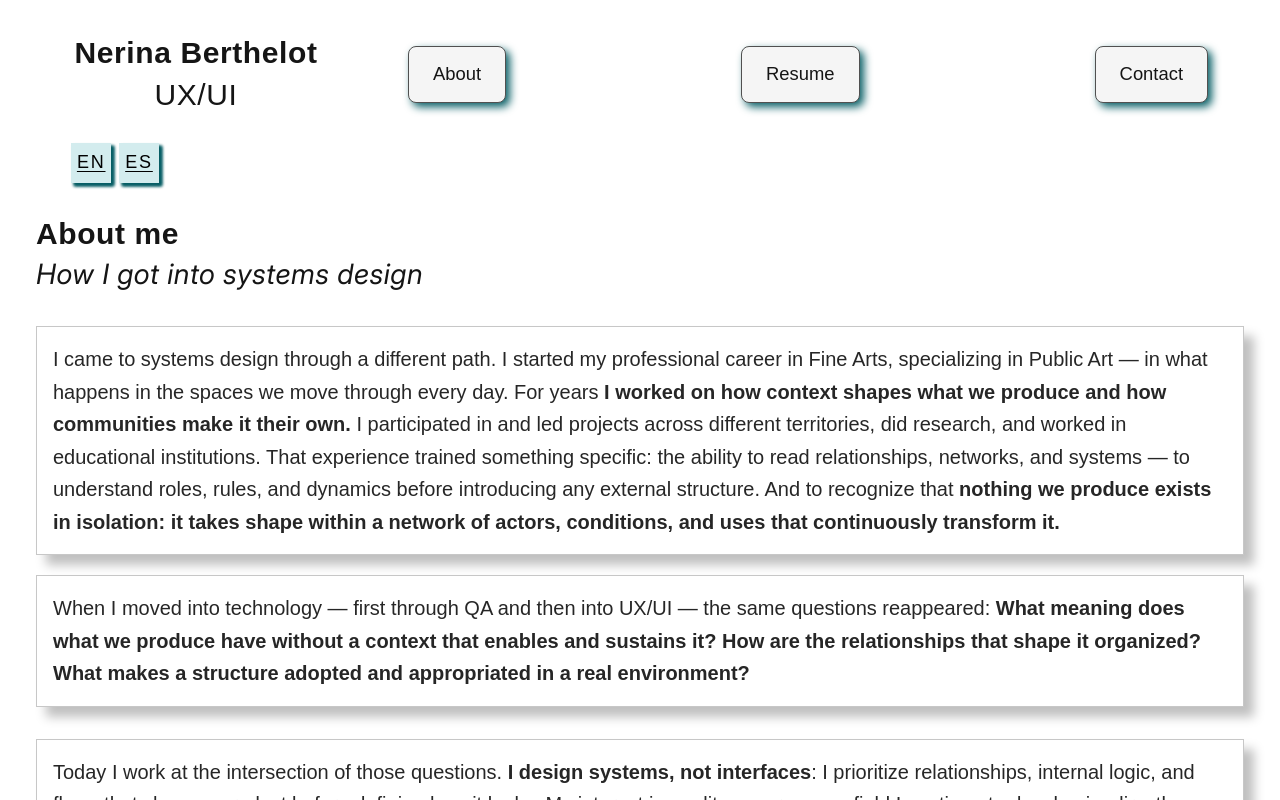
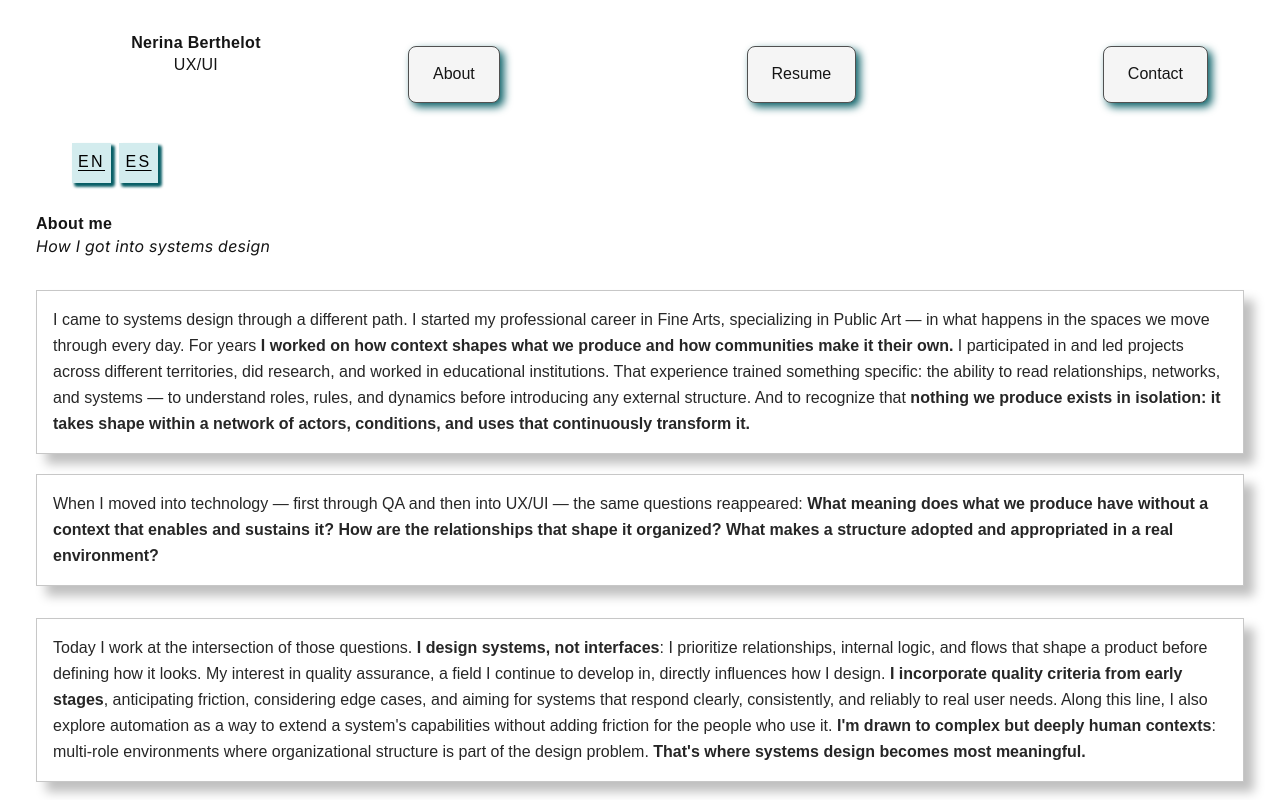
Before and after one commit to callapa1/nerina, a Next.js app: page /en/about in a window 1280 px wide. Shown: the top 800 px of the page. Built offline with nearby package versions, Linux system fonts and the light colour scheme; a web font is replaced by a local one.

Commit message:
style: refine typography and work case layout

```diff
--- a/app/styles/base.css
+++ b/app/styles/base.css
@@ -4,10 +4,28 @@
   --foreground: #151515;
   --teal: #0b7b86;
   --teal-soft: #c8ebed;
+  --fs-2xs: clamp(11px, calc(11px + (1px * ((100vw - 390px) / 1050px))), 12px);
+  --fs-xs: clamp(12px, calc(12px + (2px * ((100vw - 390px) / 1050px))), 14px);
+  --fs-sm: clamp(14px, calc(14px + (2px * ((100vw - 390px) / 1050px))), 16px);
+  --fs-md: clamp(16px, calc(16px + (2px * ((100vw - 390px) / 1050px))), 18px);
+  --fs-base: clamp(18px, calc(18px + (2px * ((100vw - 390px) / 1050px))), 20px);
+  --fs-lg: clamp(18px, calc(18px + (4px * ((100vw - 390px) / 1050px))), 22px);
+  --fs-xl: clamp(20px, calc(20px + (4px * ((100vw - 390px) / 1050px))), 24px);
+  --fs-2xl: clamp(21px, calc(21px + (5px * ((100vw - 390px) / 1050px))), 26px);
+  --fs-3xl: clamp(22px, calc(22px + (6px * ((100vw - 390px) / 1050px))), 28px);
+  --fs-4xl: clamp(24px, calc(24px + (6px * ((100vw - 390px) / 1050px))), 30px);
+  --fs-5xl: clamp(28px, calc(28px + (7px * ((100vw - 390px) / 1050px))), 35px);
+  --fs-display: clamp(32px, calc(32px + (8px * ((100vw - 390px) / 1050px))), 40px);
+  --fs-page-subtitle: clamp(30px, calc(30px + (6px * ((100vw - 390px) / 1050px))), 36px);
+  --fs-page-title: clamp(48px, calc(48px + (12px * ((100vw - 390px) / 1050px))), 60px);
 }
 
 * {
   box-sizing: border-box;
+}
+
+html {
+  scroll-behavior: smooth;
 }
 
 body {
@@ -26,3 +44,9 @@ h1,
 p {
   margin: 0;
 }
+
+@media (prefers-reduced-motion: reduce) {
+  html {
+    scroll-behavior: auto;
+  }
+}
--- a/app/styles/components.css
+++ b/app/styles/components.css
@@ -13,14 +13,14 @@
 }
 
 .type-title-30 {
-  font-size: 30px;
+  font-size: var(--fs-4xl);
   font-weight: 700;
   line-height: 140%;
   letter-spacing: 0.02em;
 }
 
 .type-subtitle-28-italic {
-  font-size: 28px;
+  font-size: var(--fs-3xl);
   font-style: italic;
   font-weight: 400;
   line-height: 140%;
@@ -28,14 +28,14 @@
 }
 
 .type-meta-label {
-  font-size: 14px;
+  font-size: var(--fs-xs);
   font-weight: 500;
   line-height: 140%;
   color: #c4c4c4;
 }
 
 .type-form-label {
-  font-size: 24px;
+  font-size: var(--fs-xl);
   font-weight: 400;
   line-height: 140%;
 }
@@ -56,7 +56,7 @@
   min-height: 3rem;
   min-width: 6.5rem;
   padding: 0.5rem 1.15rem;
-  font-size: 1.15rem;
+  font-size: var(--fs-md);
   transition: transform 180ms ease, box-shadow 180ms ease;
 }
 
@@ -69,7 +69,7 @@
   background: #f5f5f5;
   box-shadow: 4px 4px 8px #075e65;
   padding: 16px 24px;
-  font-size: 1.15rem;
+  font-size: var(--fs-md);
   font-weight: 400;
   line-height: 140%;
   white-space: nowrap;
@@ -101,7 +101,7 @@
   padding: 6px;
   background: #d3ecee;
   box-shadow: 3px 3px 3px #075e65, 3px 3px 3px #075e65;
-  font-size: 18px;
+  font-size: var(--fs-md);
   font-weight: 400;
   line-height: 140%;
   color: #000;
@@ -121,7 +121,7 @@
   box-shadow: 6px 6px 4px #075e65;
   flex: none;
   cursor: pointer;
-  font-size: 24px;
+  font-size: var(--fs-xl);
   font-weight: 600;
   line-height: 140%;
   color: #fff;
@@ -147,6 +147,7 @@
   border-radius: 20px;
   background: #ffffff;
   padding: 8px 16px;
+  font-size: var(--fs-lg);
   color: rgb(0 0 0 / 0.78);
 }
 
@@ -168,11 +169,6 @@ textarea.field-input {
   .teal-button {
     min-height: 2.8rem;
     min-width: 5.7rem;
-    font-size: 1rem;
-  }
-
-  .field-input {
-    font-size: 1.35rem;
   }
 }
 
--- a/components/layout/Footer.tsx
+++ b/components/layout/Footer.tsx
@@ -43,7 +43,7 @@ export function Footer({emailHref, emailLabel, linkedInLabel, linkedInHref, text
           id="footer-copy-block"
           className="box-border flex h-[48px] w-[211px] flex-col items-center justify-start gap-2.5 pt-[8px]"
         >
-          <p className="w-[212px] text-center text-[14px] font-[400] not-italic leading-[140%] tracking-[0] text-black/70">{text}</p>
+          <p className="w-[212px] text-center text-[length:var(--fs-xs)] font-[400] not-italic leading-[140%] tracking-[0] text-black/70">{text}</p>
         </div>
       </div>
     </footer>
--- a/components/layout/Header.tsx
+++ b/components/layout/Header.tsx
@@ -23,10 +23,10 @@ export function Header({locale, labels}: HeaderProps) {
               href={`/${locale}`}
               className="block h-[84px] w-[248px] shrink-0 text-center text-black/90"
             >
-              <span className="block text-[30px] font-[600] leading-[140%] tracking-[0.02em]">Nerina Berthelot</span>
-              <span className="block text-[30px] font-[400] leading-[140%] tracking-[0.02em]">{labels.role}</span>
+              <span className="block text-[length:var(--fs-4xl)] font-[600] leading-[140%] tracking-[0.02em]">Nerina Berthelot</span>
+              <span className="block text-[length:var(--fs-4xl)] font-[400] leading-[140%] tracking-[0.02em]">{labels.role}</span>
             </Link>
-            <nav id="header-nav-buttons" className="flex h-[57px] w-full max-w-[800px] items-center justify-between text-sm max-[500px]:hidden">
+            <nav id="header-nav-buttons" className="flex h-[57px] w-full max-w-[800px] items-center justify-between max-[500px]:hidden">
               <Link className="nav-button" href={`/${locale}/about`}>
                 {labels.about}
               </Link>
@@ -42,7 +42,7 @@ export function Header({locale, labels}: HeaderProps) {
         <div id="header-locale-row" className="h-[37px]">
           <div
             id="header-locale-switch"
-            className="flex h-[37px] w-[158px] items-center justify-center gap-[8px] !pl-9 !pr-9 text-xs uppercase tracking-[0.15em] text-black/80"
+            className="flex h-[37px] w-[158px] items-center justify-center gap-[8px] !pl-9 !pr-9 uppercase tracking-[0.15em] text-black/80"
           >
             <span className="sr-only">{labels.localeLabel}</span>
             <Link className="teal-chip" href="/en">
--- a/components/sections/ContactLinks.tsx
+++ b/components/sections/ContactLinks.tsx
@@ -11,7 +11,7 @@ type ContactLinksProps = {
 
 export function ContactLinks({items}: ContactLinksProps) {
   return (
-    <ul id="contact-links" className="enter-fade [animation-delay:160ms] grid gap-4 text-[22px] text-black/85">
+    <ul id="contact-links" className="enter-fade [animation-delay:160ms] grid gap-4 text-[length:var(--fs-lg)] text-black/85">
       {items.map((item) => (
         <li className="contact-link-item flex items-center gap-3" key={item.href}>
           <span className="inline-flex h-7 w-7 items-center justify-center">
--- a/components/sections/Hero.tsx
+++ b/components/sections/Hero.tsx
@@ -11,13 +11,13 @@ export function Hero({title, role, enHref = '/en', esHref = '/es'}: HeroProps) {
   return (
     <section id="home-hero" className="enter-fade grid min-h-[68vh] w-full place-items-center py-8">
       <div id="home-hero-content" className="w-full text-center">
-        <p className="text-center text-[40px] font-[600] leading-[140%] tracking-[0.02em] text-black/90">
+        <p className="text-center text-[length:var(--fs-display)] font-[600] leading-[140%] tracking-[0.02em] text-black/90">
           {title}
           <span className="block font-[400]">{role}</span>
         </p>
         <div id="home-hero-locale-switch" className="locale-switch mx-auto mt-8 h-[70px] w-[343px] flex-col">
           <div id="home-hero-locale-label" className="block">
-            <p className="text-[16px] font-[400] not-italic leading-[140%]">Choose language</p>
+            <p className="text-[length:var(--fs-sm)] font-[400] not-italic leading-[140%]">Choose language</p>
           </div>
           <div id="home-hero-locale-buttons" className="flex w-[96px] items-center justify-between">
             <Link className="teal-chip" href={enHref}>
--- a/components/ui/ProjectCard.tsx
+++ b/components/ui/ProjectCard.tsx
@@ -7,9 +7,9 @@ type ProjectCardProps = {
 export function ProjectCard({title, summary, tags}: ProjectCardProps) {
   return (
     <article className="rounded-2xl border border-black/10 bg-white/70 p-5">
-      <h3 className="text-xl font-semibold">{title}</h3>
-      <p className="mt-2 text-sm leading-relaxed text-black/70">{summary}</p>
-      <ul className="mt-4 flex flex-wrap gap-2 text-xs uppercase tracking-[0.12em] text-black/60">
+      <h3 className="text-[length:var(--fs-base)] font-semibold">{title}</h3>
+      <p className="mt-2 text-[length:var(--fs-xs)] leading-relaxed text-black/70">{summary}</p>
+      <ul className="mt-4 flex flex-wrap gap-2 text-[length:var(--fs-2xs)] uppercase tracking-[0.12em] text-black/60">
         {tags.map((tag) => (
           <li key={tag} className="rounded-full border border-black/15 px-3 py-1">
             {tag}
--- a/components/ui/RichTextBlock.tsx
+++ b/components/ui/RichTextBlock.tsx
@@ -10,10 +10,10 @@ export function RichTextBlock({id, paragraphs, card = false}: RichTextBlockProps
       {paragraphs.map((paragraph, index) =>
         card ? (
           <div key={index} id={id ? `${id}-panel-${index + 1}` : undefined} className="panel">
-            <p className="text-lg leading-relaxed sm:text-xl">{paragraph}</p>
+            <p className="text-[length:var(--fs-base)] leading-relaxed">{paragraph}</p>
           </div>
         ) : (
-          <p key={index} className="max-w-5xl text-lg leading-relaxed sm:text-xl">
+          <p key={index} className="max-w-5xl text-[length:var(--fs-base)] leading-relaxed">
             {paragraph}
           </p>
         )
--- a/components/ui/SectionHeading.tsx
+++ b/components/ui/SectionHeading.tsx
@@ -9,9 +9,9 @@ type SectionHeadingProps = {
 export function SectionHeading({eyebrow, title, subtitle, titleClassName, subtitleClassName}: SectionHeadingProps) {
   return (
     <div className="enter-fade space-y-3">
-      {eyebrow ? <p className="text-sm uppercase tracking-[0.2em] text-black/60">{eyebrow}</p> : null}
-      <h1 className={titleClassName ?? 'text-5xl font-semibold leading-tight sm:text-6xl'}>{title}</h1>
-      {subtitle ? <p className={subtitleClassName ?? 'max-w-4xl text-3xl italic text-black/80 sm:text-4xl'}>{subtitle}</p> : null}
+      {eyebrow ? <p className="text-[length:var(--fs-xs)] uppercase tracking-[0.2em] text-black/60">{eyebrow}</p> : null}
+      <h1 className={titleClassName ?? 'text-[length:var(--fs-page-title)] font-semibold leading-tight'}>{title}</h1>
+      {subtitle ? <p className={subtitleClassName ?? 'max-w-4xl text-[length:var(--fs-page-subtitle)] italic text-black/80'}>{subtitle}</p> : null}
     </div>
   );
 }
```
Also changed, not shown: components/sections/WorkCaseStudy.tsx (+9 -9 lines), components/sections/WorkFeature.tsx (+4 -4 lines).
